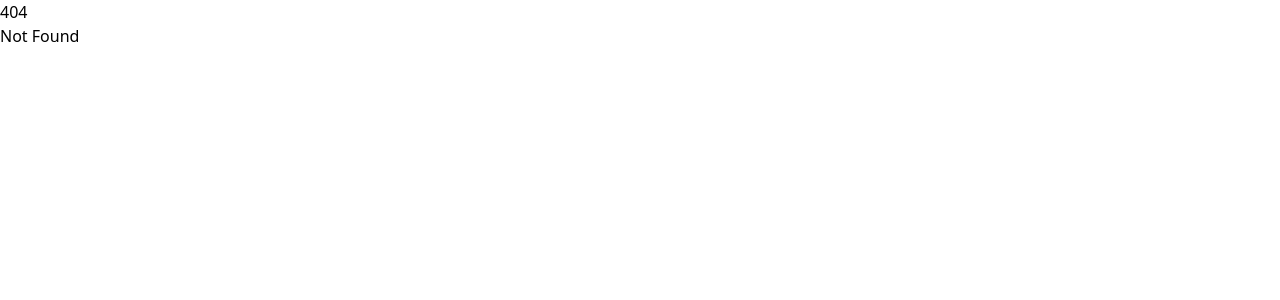
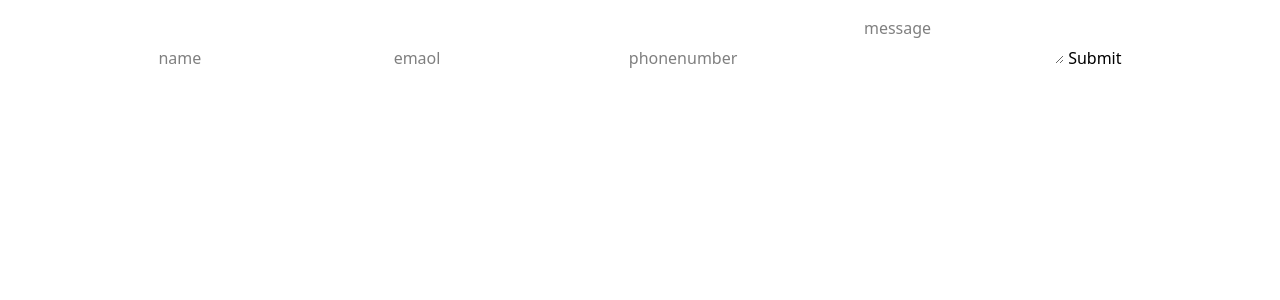
Before and after one commit to tawsifulalamraiyan/korean_recipe_book_svelte, a SvelteKit app: page /simple in a window 1280 px wide. Before the commit this address had no page. Shown: the top 300 px of the page. Built offline with nearby package versions, Linux system fonts and the light colour scheme.

Commit message:
first commit

```diff
--- /dev/null
+++ b/src/routes/simple/+page.svelte
@@ -0,0 +1,32 @@
+<script lang="ts">
+	import axios from 'axios';
+
+	let name = '';
+	let email = '';
+	let phonenumber = '';
+	let review = '';
+	let error = '';
+
+	const submit = async () => {
+		const res = await axios.post('/api/userdata', { name, email, phonenumber, review });
+		const data = res.data;
+	};
+</script>
+
+<main>
+	<form on:submit={submit}>
+		<input type="text " placeholder="name" bind:value={name} />
+		<input type="email" placeholder="emaol" bind:value={email} />
+		<input type="number" bind:value={phonenumber} placeholder="phonenumber" />
+		<textarea bind:value={review} placeholder="message"></textarea>
+		<button type="submit">Submit</button>
+	</form>
+</main>
+
+<style>
+	main {
+		text-align: center;
+		padding: 1em;
+		margin: 0 auto;
+	}
+</style>
```
